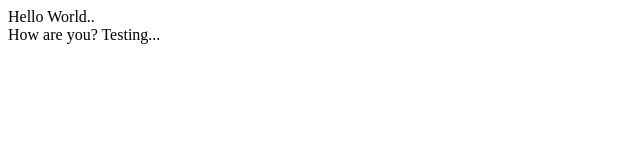
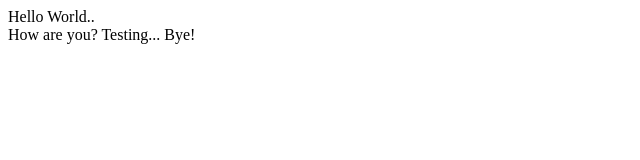
Before and after one commit to kipio/gitProj, a plain HTML site: page index.html in a window 1280 px wide. Shown: the full height of the page, 0-640 px from the left. Drawn offline with Linux system fonts and the light colour scheme.

Commit message:
updated from github.dev vscode by pressing . on github repo

```diff
--- a/index.html
+++ b/index.html
@@ -10,5 +10,6 @@
     Hello World..<br>
     How are you?
     Testing...
+    Bye!
 </body>
 </html>
```
